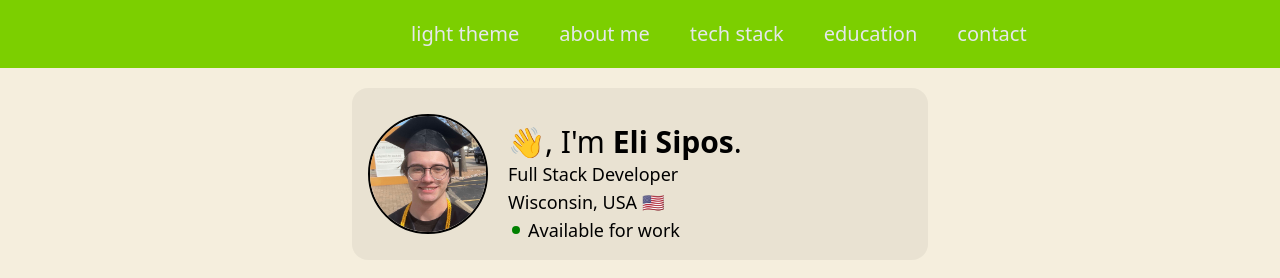
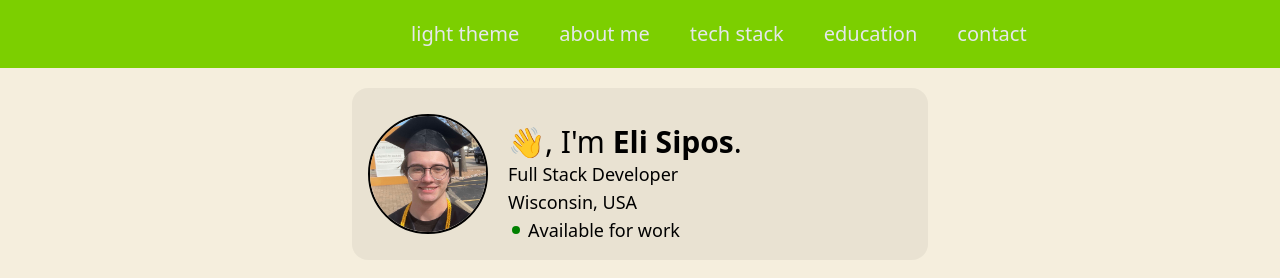
Before and after one commit to elisipos/portfolio, a React (Vite) app: page / in a window 1280 px wide. Shown: the top 278 px of the page. Built offline with nearby package versions, Linux system fonts and the light colour scheme.

Commit message:
removed flag from ProfileComp, doesnt want to render correctly

```diff
--- a/src/components/ProfileComp.jsx
+++ b/src/components/ProfileComp.jsx
@@ -19,11 +19,10 @@ const ProfileComp = () => {
           <div className="ml-2 md:ml-5">
             <div className="text-3xl w-full">👋, I'm <span className="font-semibold">Eli Sipos</span>.</div>
             <div className="text-lg w-full">Full Stack Developer</div>
-            <div className="text-lg w-full">Wisconsin, USA 🇺🇸</div>
+            <div className="text-lg w-full">Wisconsin, USA</div>
             <div className="ml-5">
               <div className="text-lg w-full">Available for work</div>
 
-              {/* <div className="flex items-center"> */}
               <span className="absolute animate-ping -mx-4 -mt-4.5">
                 <svg xmlns="http://www.w3.org/2000/svg" width="8" height="8" fill={`${theme == 'light' ? 'green' : 'lime'}`} viewBox="0 0 16 16">
                   <circle cx="8" cy="8" r="8"/>
@@ -34,7 +33,7 @@ const ProfileComp = () => {
                   <circle cx="8" cy="8" r="8"/>
                 </svg>
               </span>
-              {/* </div> */}
+
             </div>
 
           </div>
```
Also changed, not shown: src/components/EducationComp.jsx (+0 -11 lines).
